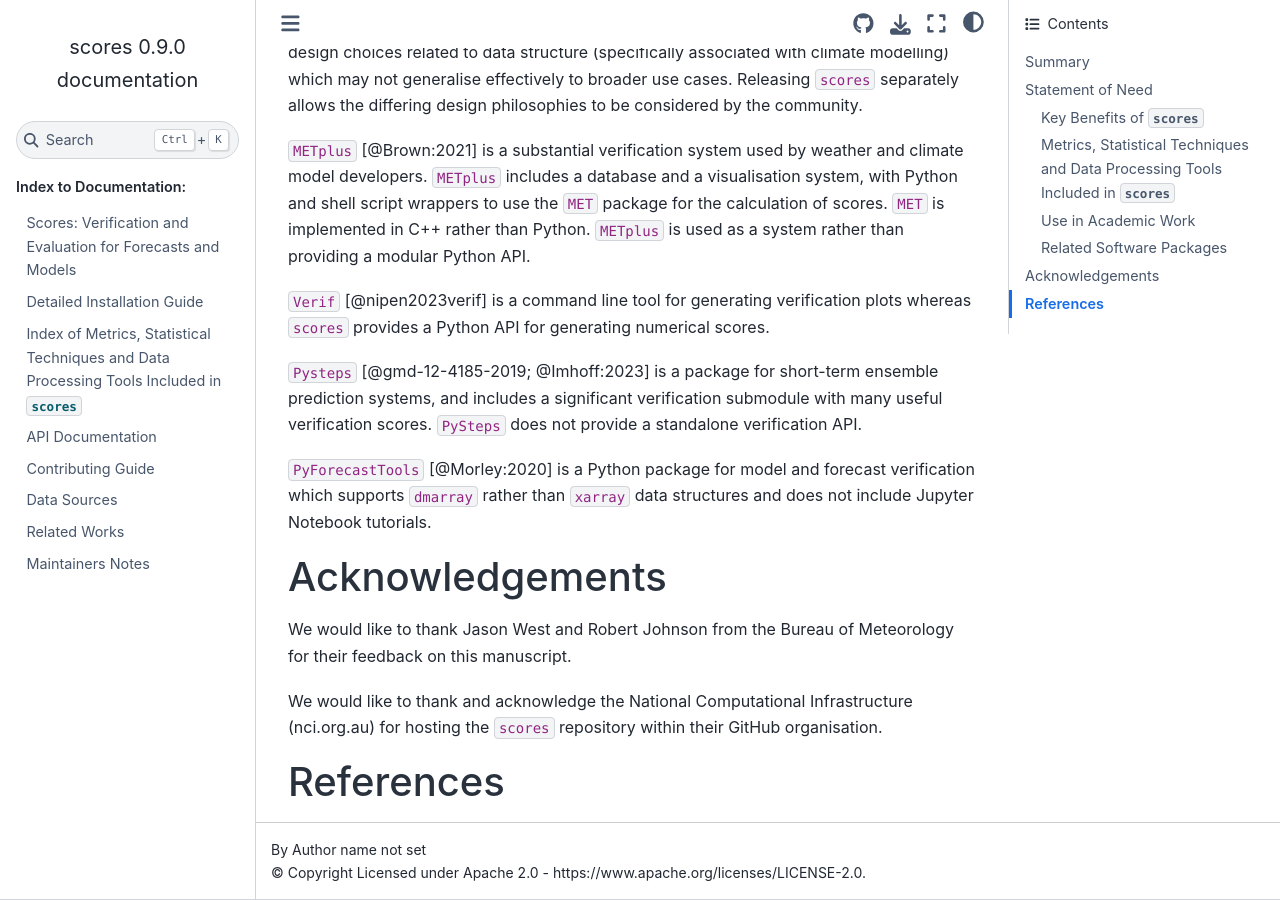
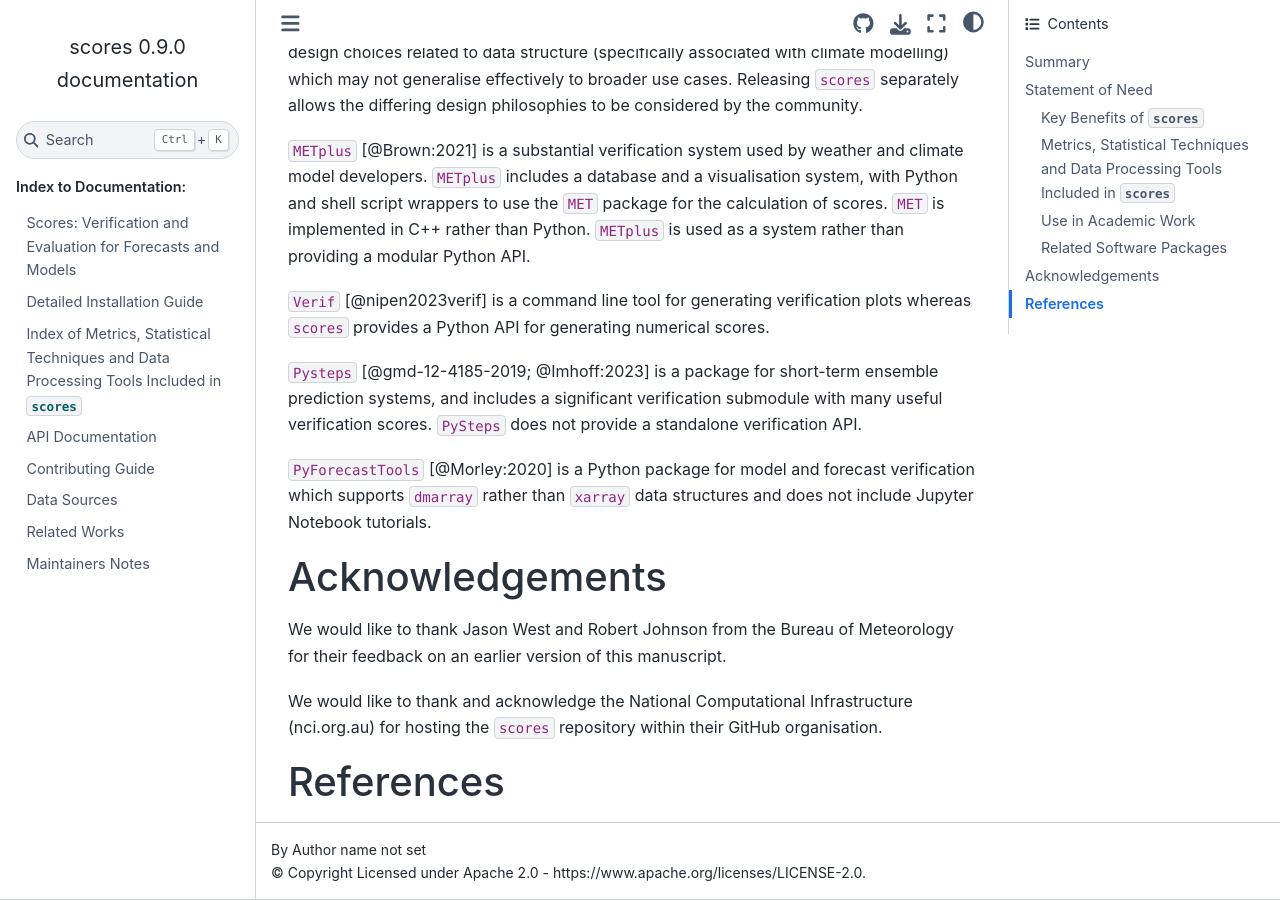
Before and after one commit to nci/scores, a Sphinx documentation site: the page built from docs/paper.md, in a window 1280 px wide and 900 px high, scrolled down 4073 px. Built offline with Sphinx 7.4.7 and the Sphinx Book theme 1.1.4, drawn with Linux system fonts in a browser that asks for light colours; pages that are not in the unit, such as notebooks, are missing from menus.

Commit message:
Adjust acknowledgment

```diff
--- a/docs/paper.md
+++ b/docs/paper.md
@@ -145,7 +145,7 @@ There are multiple open source verification packages in a range of languages. Be
 
 # Acknowledgements
 
-We would like to thank Jason West and Robert Johnson from the Bureau of Meteorology for their feedback on this manuscript.
+We would like to thank Jason West and Robert Johnson from the Bureau of Meteorology for their feedback on an earlier version of this manuscript.
 
 We would like to thank and acknowledge the National Computational Infrastructure (nci.org.au) for hosting the `scores` repository within their GitHub organisation.
 
```
